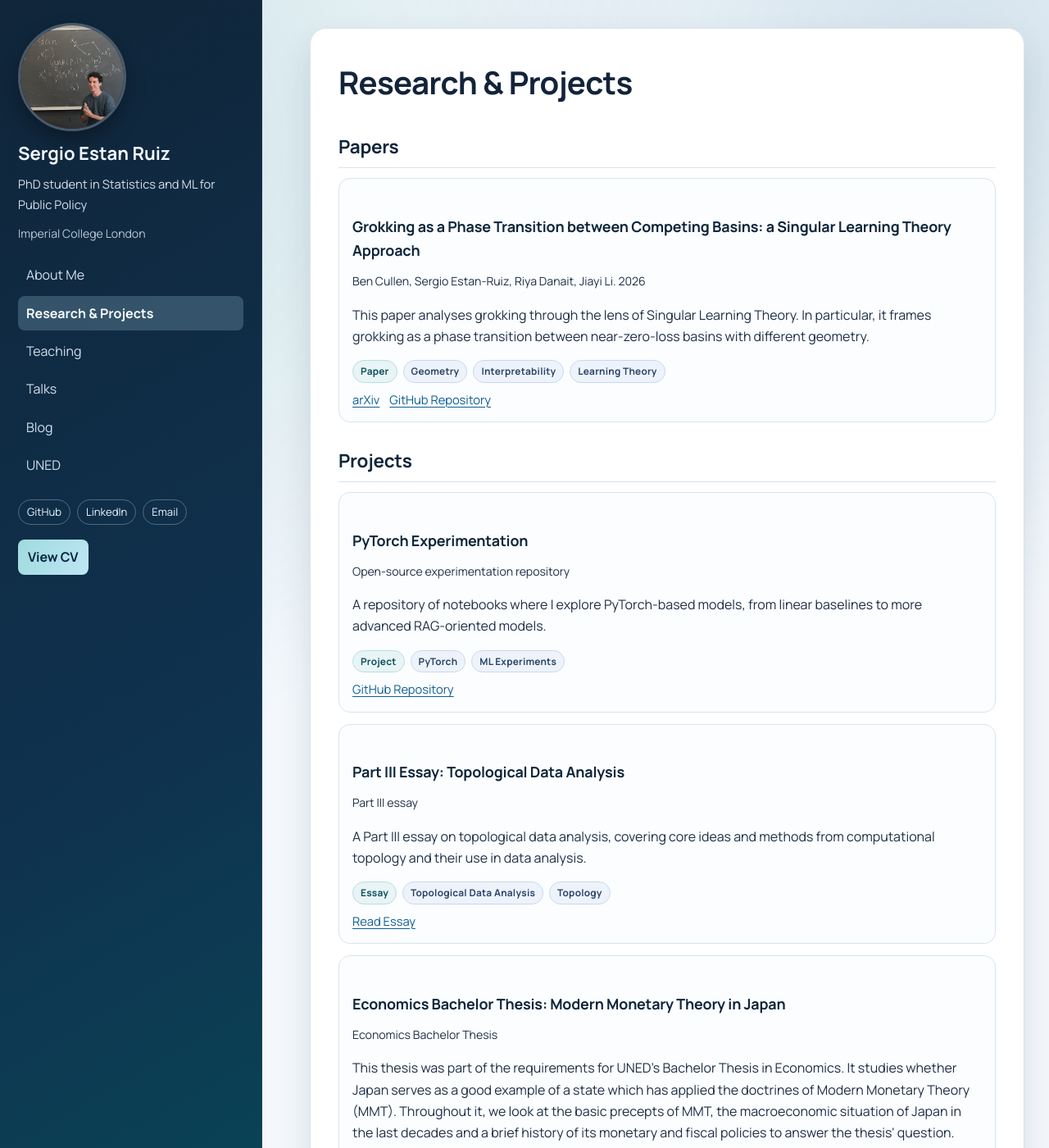
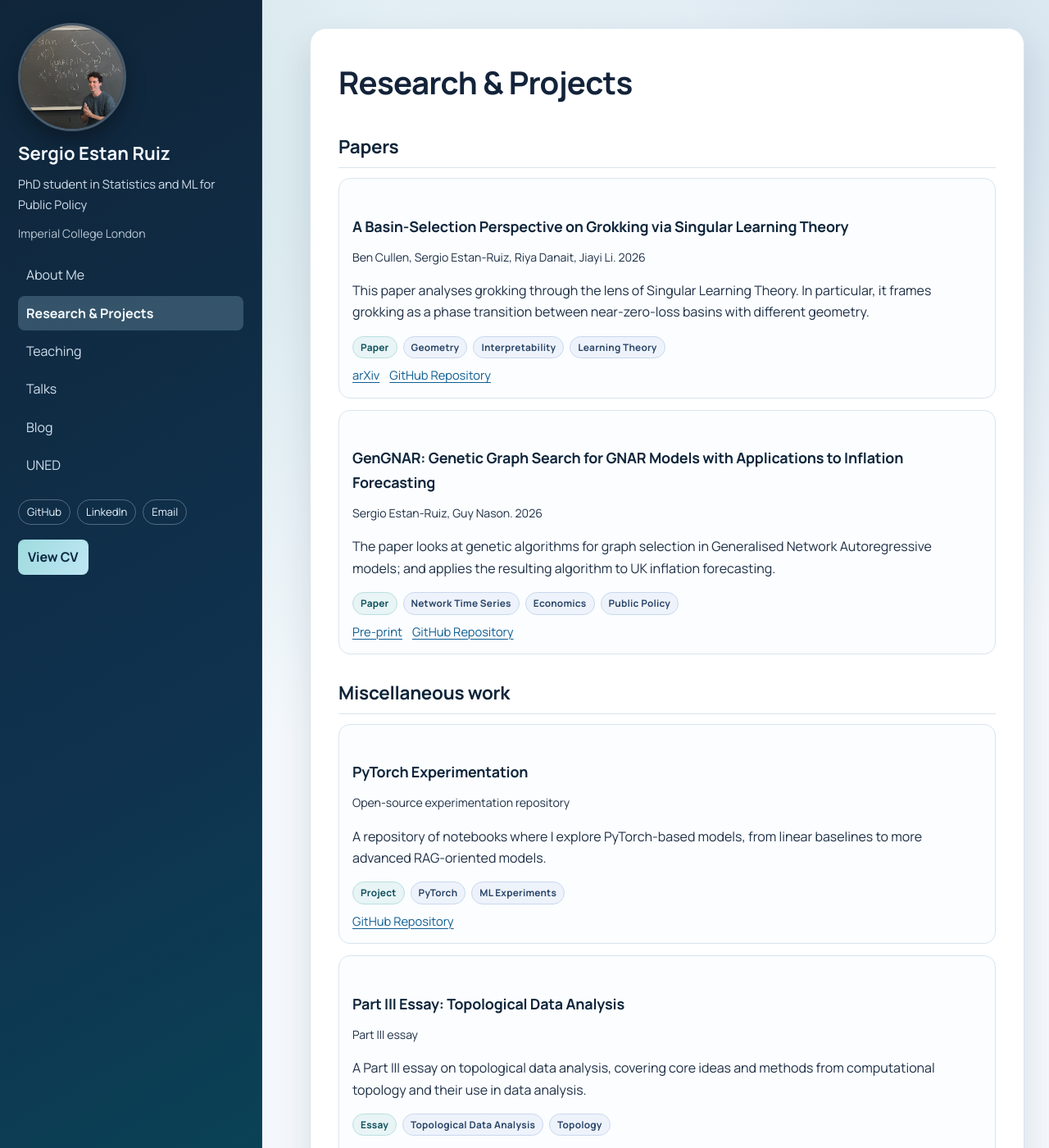
Before and after one commit to SergioEstanRuiz/SergioEstanRuiz.github.io, a Jekyll site: the page built from projects.md, in a window 1280 px wide and 1400 px high. Shown: the whole window at 82% size. Built offline with Jekyll 4.4.1, drawn with Linux system fonts in a browser that asks for light colours; some of the changed text lies outside the part shown.

Commit message:
updated projects

```diff
--- a/projects.md
+++ b/projects.md
@@ -8,7 +8,7 @@ permalink: /projects/
 
 <div class="stack-list">
   <article class="stack-card">
-    <h3 class="card-title">Grokking as a Phase Transition between Competing Basins: a Singular Learning Theory Approach</h3>
+    <h3 class="card-title">A Basin-Selection Perspective on Grokking via Singular Learning Theory </h3>
     <p class="card-meta">Ben Cullen, Sergio Estan-Ruiz, Riya Danait, Jiayi Li. 2026</p>
     <p>
       This paper analyses grokking through the lens of Singular Learning Theory.
@@ -26,9 +26,28 @@ permalink: /projects/
       <a href="https://github.com/SergioEstanRuiz/geom_phase_transitions" target="_blank" rel="noopener">GitHub Repository</a>
     </div>
   </article>
+
+  <article class="stack-card">
+    <h3 class="card-title">GenGNAR: Genetic Graph Search for GNAR Models
+with Applications to Inflation Forecasting</h3>
+    <p class="card-meta">Sergio Estan-Ruiz, Guy Nason. 2026</p>
+    <p>
+      The paper looks at genetic algorithms for graph selection in Generalised Network Autoregressive models; and applies the resulting algorithm to UK inflation forecasting.
+    </p>
+    <div class="chip-row">
+      <span class="chip">Paper</span>
+      <span class="chip light">Network Time Series</span>
+      <span class="chip light">Economics</span>
+      <span class="chip light">Public Policy</span>
+    </div>
+    <div class="link-row">
+      <a href="https://spiral.imperial.ac.uk/server/api/core/bitstreams/8d1fccc2-1fae-42a7-8249-2f54c2b05acd/content" target="_blank" rel="noopener">Pre-print</a>
+      <a href="https://github.com/SergioEstanRuiz/genetic-python" target="_blank" rel="noopener">GitHub Repository</a>
+    </div>
+  </article>
 </div>
 
-## Projects
+## Miscellaneous work
 
 <div class="stack-list">
   <article class="stack-card">
@@ -82,21 +101,9 @@ permalink: /projects/
   </article>
 </div>
 
-## Current Work
+## Other Projects
 
 <div class="stack-list">
-  <article class="stack-card">
-    <h3 class="card-title">Graph-Based Macroeconomic Forecasting</h3>
-    <p>
-      Extending GNAR-style methods and graph selection procedures for macroeconomic
-      forecasting tasks.
-    </p>
-    <div class="chip-row">
-      <span class="chip status">In Progress</span>
-      <span class="chip light">Time Series</span>
-      <span class="chip light">Networks</span>
-    </div>
-  </article>
 
   <article class="stack-card">
     <h3 class="card-title">RL x LLM Reading Club (Imperial College London)</h3>
```
